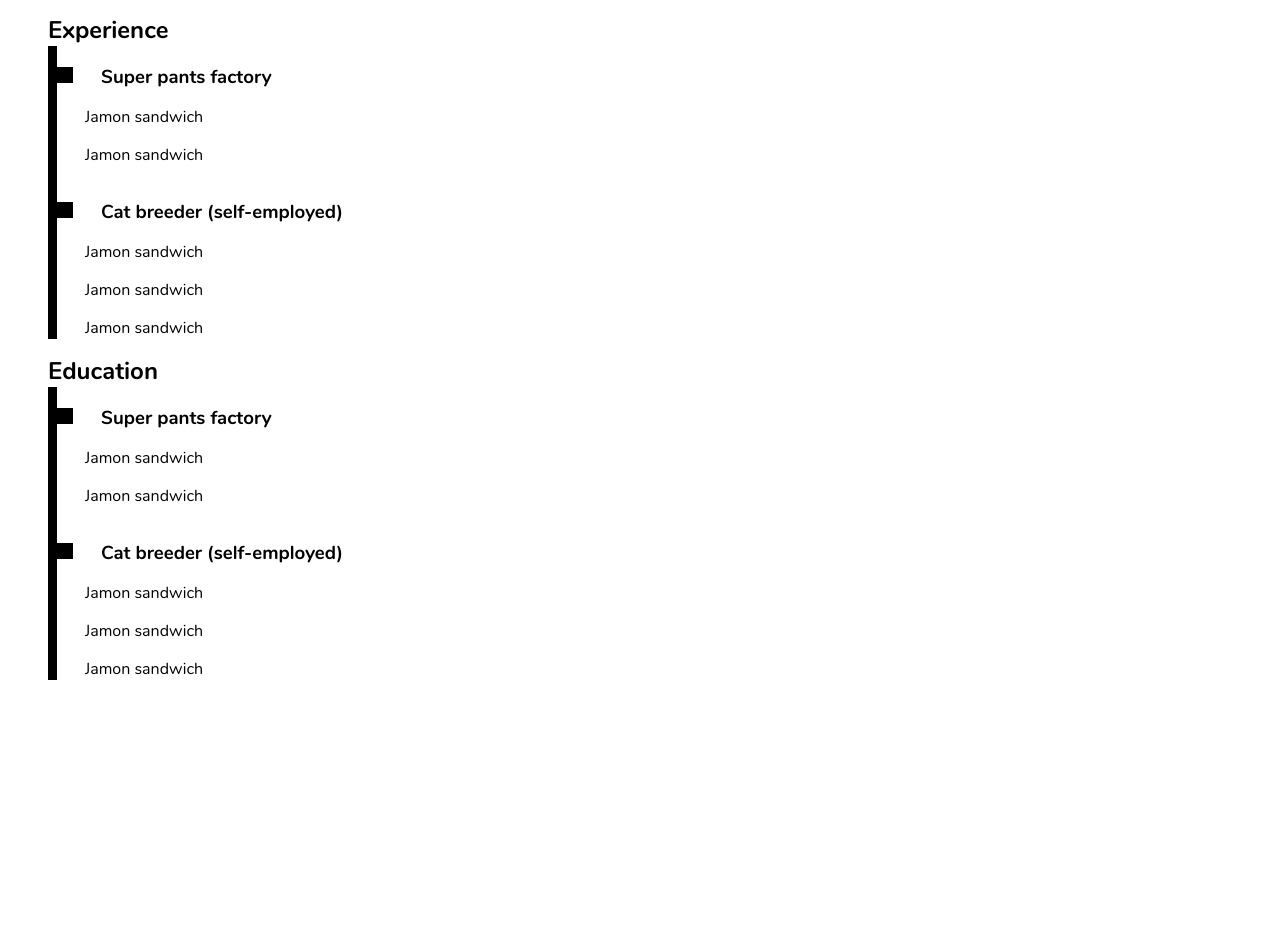
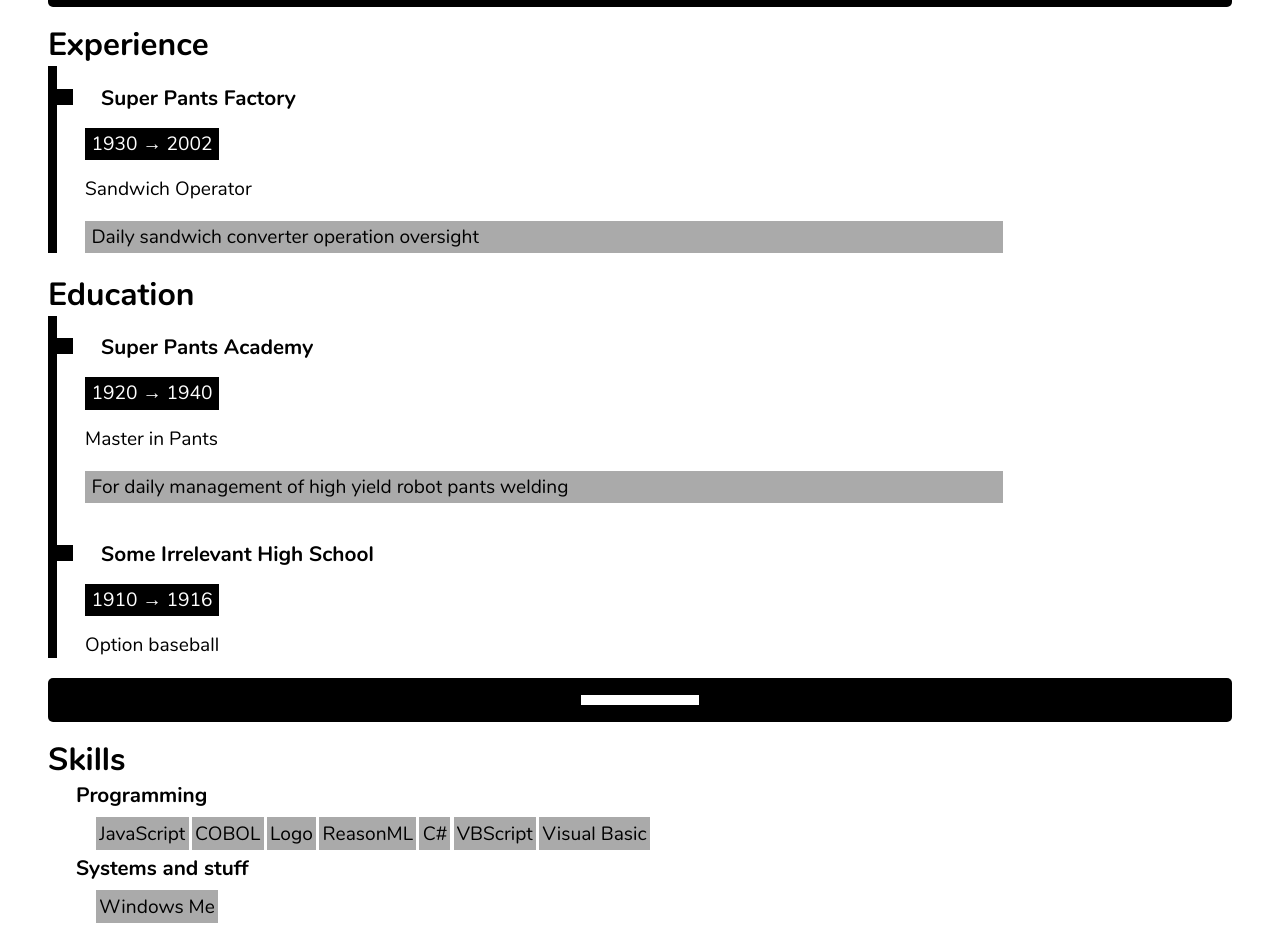
Before and after one commit to dkvz/minimalist-poc, a plain HTML site: page src/cv.html in a window 1280 px wide. Shown: the part 358-1294 px from the top of the page. Before the commit the page ends 1062 px from the top, so only its background shows below. Drawn offline with Linux system fonts and the light colour scheme.

Commit message:
More on the CV section

```diff
--- a/src/cv.html
+++ b/src/cv.html
@@ -120,27 +120,63 @@
       <hr>
     </div>
 
-    <h2>Experience</h2>
+    <h1>Experience</h1>
     <section class="cv-section">
-      <h3>Super pants factory</h3>
-      <p>Jamon sandwich</p>
-      <p>Jamon sandwich</p>
-      <h3>Cat breeder (self-employed)</h3>
-      <p>Jamon sandwich</p>
-      <p>Jamon sandwich</p>
-      <p>Jamon sandwich</p>
+      <h3>Super Pants Factory</h3>
+      <p>
+        <span class="inverted-block">
+          1930&nbsp;&rarr;&nbsp;2002
+        </span>
+      </p>
+      <p>Sandwich Operator</p>
+      <p class="description-block">
+        Daily sandwich converter operation oversight
+      </p>
     </section>
 
-    <h2>Education</h2>
+    <h1>Education</h1>
     <section class="cv-section">
-      <h3>Super pants factory</h3>
-      <p>Jamon sandwich</p>
-      <p>Jamon sandwich</p>
-      <h3>Cat breeder (self-employed)</h3>
-      <p>Jamon sandwich</p>
-      <p>Jamon sandwich</p>
-      <p>Jamon sandwich</p>
+      <h3>Super Pants Academy</h3>
+      <p>
+        <span class="inverted-block">
+          1920&nbsp;&rarr;&nbsp;1940
+        </span>
+      </p>
+      <p>Master in Pants</p>
+      <p class="description-block">
+        For daily management of high yield robot pants welding
+      </p>
+      <h3>Some Irrelevant High School</h3>
+      <p>
+        <span class="inverted-block">
+          1910&nbsp;&rarr;&nbsp;1916
+        </span>
+      </p>
+      <p>Option baseball</p>
     </section>
+
+    <div class="separator">
+      <hr>
+    </div>
+
+    <h1>Skills</h1>
+    <section class="skills-section">
+      <h3>Programming</h3>
+      <div class="description-flow">
+        <div>JavaScript</div>
+        <div>COBOL</div>
+        <div>Logo</div>
+        <div>ReasonML</div>
+        <div>C#</div>
+        <div>VBScript</div>
+        <div>Visual Basic</div>
+      </div>
+      <h3>Systems and stuff</h3>
+      <div class="description-flow">
+        <div>Windows Me</div>
+      </div>
+    </section>
+
 
   </main>
 
--- a/src/style.css
+++ b/src/style.css
@@ -79,6 +79,16 @@ body[data-overlay] {
 
 h1, h2, h3, h4 {
   margin: 0;
+}
+
+a {
+  color: var(--color-light);
+  transition: all 0.3s;
+}
+
+a:hover, a:active {
+  color: var(--color-accents);
+  text-decoration: none;
 }
 
 .separator {
@@ -455,7 +465,7 @@ input[type="checkbox"]:checked~.collapsible {
 }
 
 .name-card {
-  font-size: 1.3rem;
+  font-size: 1.4rem;
   border-bottom: 4px solid var(--color-primary);
   padding-top: 0.5rem;
   padding-bottom: 0.5rem;
@@ -501,6 +511,18 @@ input[type="checkbox"]:checked~.collapsible {
 
 .cv-section h3 {
   padding-top: 1.1rem;
+  font-size: 1.3rem;
+}
+
+.skills-section p,
+.cv-section p,
+.description-flow {
+  font-size: 1.2rem;
+}
+
+.skills-section h3 {
+  padding-left: 28px;
+  font-size: 1.3rem;
 }
 
 .cv-section h3::before {
@@ -511,6 +533,37 @@ input[type="checkbox"]:checked~.collapsible {
   background-color: var(--color-primary);
   left: -28px;
   content: '';
+}
+
+.inverted-block {
+  background-color: var(--color-primary);
+  color: var(--color-secondary);
+  padding: 0.2rem 0.4rem;
+}
+
+.light-block, .description-block {
+  background-color: var(--color-light);
+  color: var(--color-primary);
+  padding: 0.2rem 0.4rem;
+}
+
+.description-block, .description-flow {
+  margin-right: 20%;
+}
+
+.description-flow {
+  margin-top: 0.5rem;
+  display: flex;
+  flex-wrap: wrap;
+  margin-left: 48px;
+}
+
+.description-flow > * {
+  background-color: var(--color-light);
+  color: var(--color-primary);
+  padding: 0.2rem;
+  margin-bottom: 0.3rem;
+  margin-right: 0.2rem;
 }
 
 @keyframes scroll-down {
```
